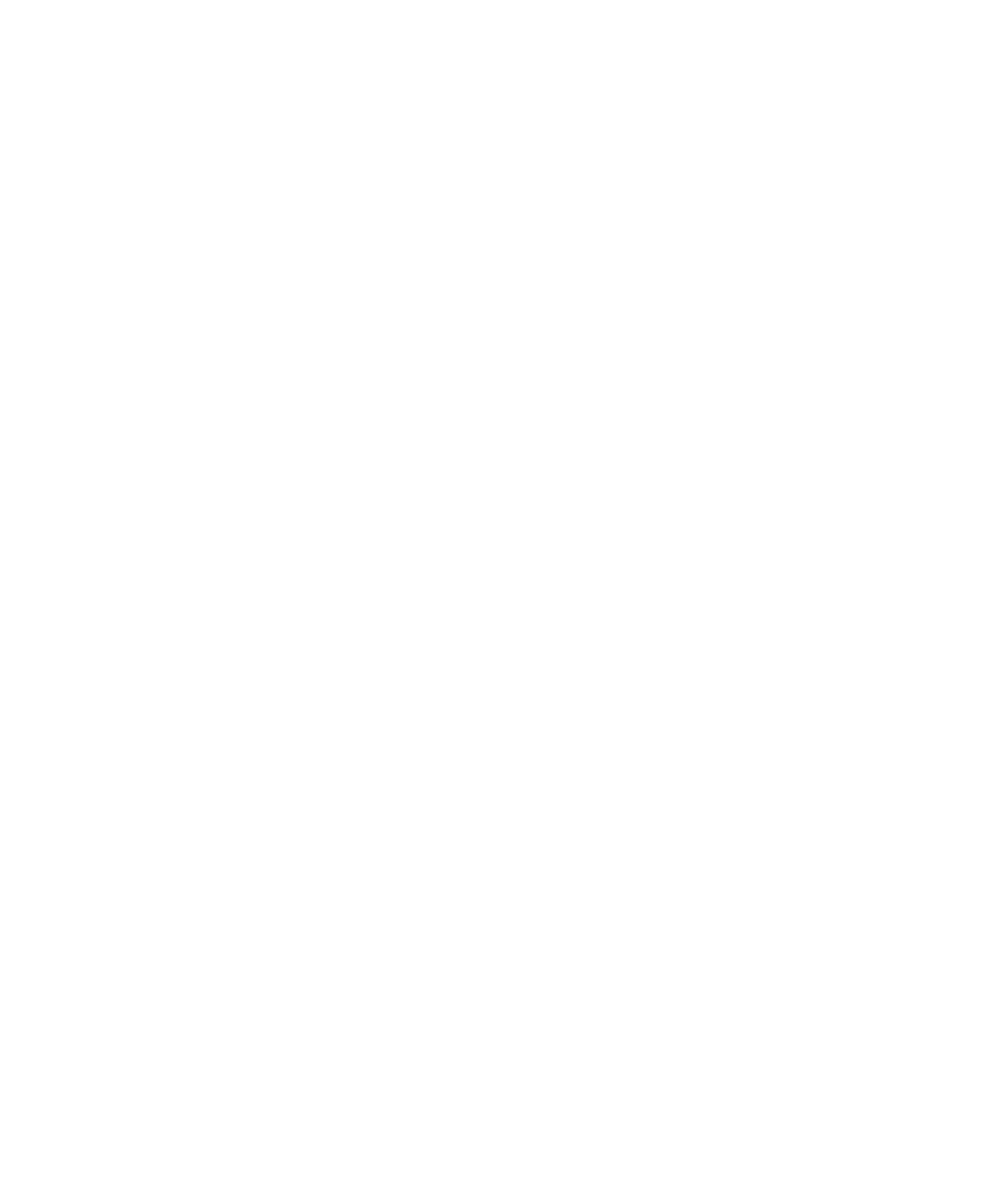
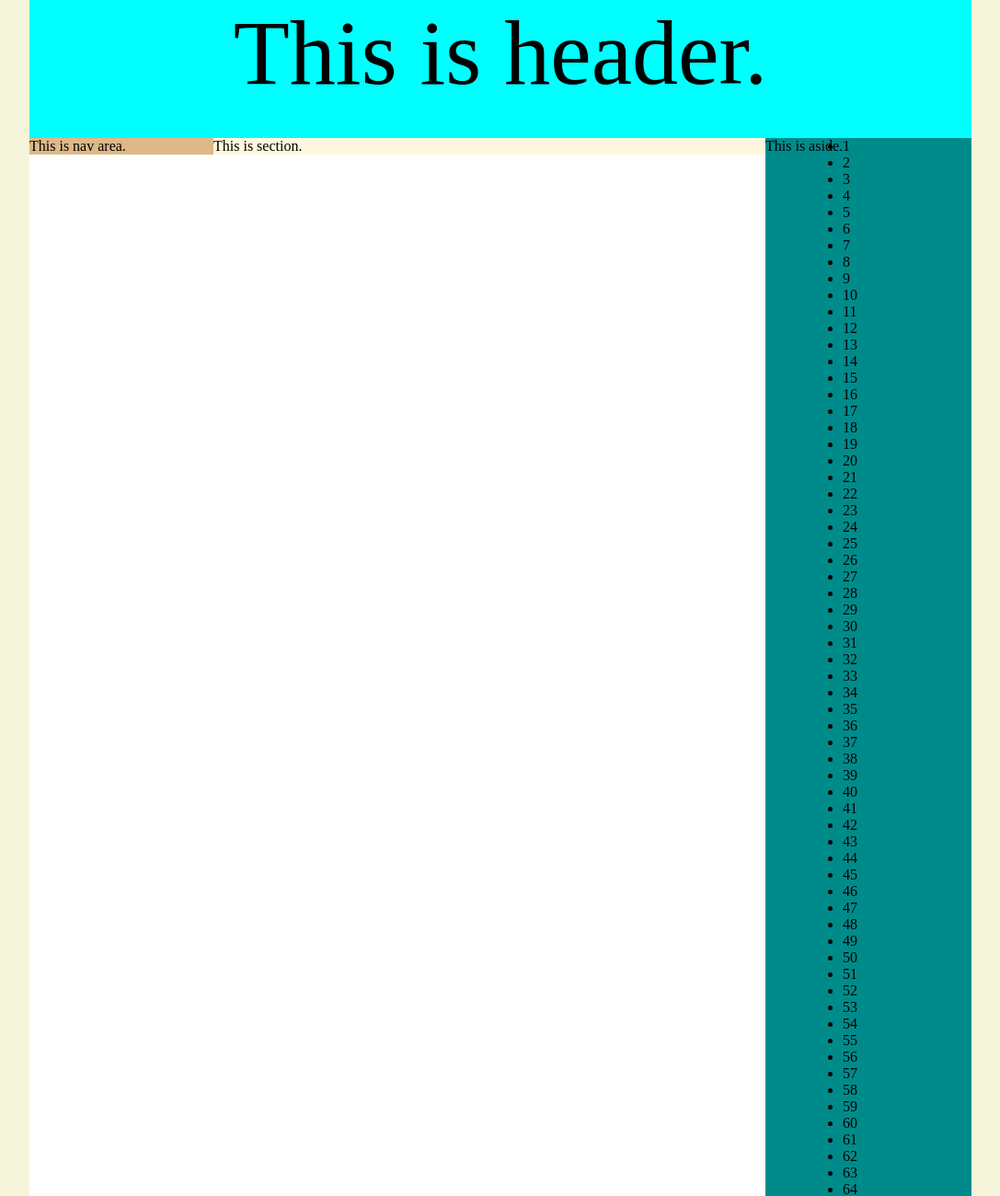
Before and after one commit to dodudi/HTML-CSS-STUDY, a plain HTML site: page Practice/main.html in a window 1280 px wide. Shown: the top 1300 px of the page at 92% size, without its empty margins (96-1183 px from the left). Before the commit the page ends 800 px from the top, so only its background shows below. Drawn offline with Linux system fonts and the light colour scheme.

Commit message:
[ADD] 레이아웃

```diff
--- a/Practice/main.css
+++ b/Practice/main.css
@@ -0,0 +1,56 @@
+*{
+    padding: 0px;
+    margin: 0px;
+}
+
+html{
+    width:100%;
+    height:100%;
+    background-color: beige;
+}
+body{
+    min-height: 100%;
+}
+.wrapper{
+    width:1024px;
+    height:100%;
+    background-color: white;
+    margin: 0 auto;
+}
+
+header{
+    display: flex;
+    width : 100%;
+    height:150px;
+    background-color: aqua;
+    font-size: 100px;
+    align-content: center;
+    justify-content:  center;
+}
+
+nav{
+    display: inline-flex;
+    width:200px;
+    min-height: 100%;
+    flex-grow: 10;
+    background-color: burlywood;
+}
+
+section{
+    display: inline-flex;
+    width:600px;
+    min-height: 100%;
+    background-color: cornsilk;
+}
+aside{
+    display: inline-flex;
+    width:224px;
+    height:100%;
+    background-color: darkcyan;
+}
+footer{
+    display: flex;
+    width:100%;
+    height:150px;
+    background-color: brown;
+}
--- a/Practice/main.html
+++ b/Practice/main.html
@@ -12,7 +12,127 @@
 
 
 <body>
+    <div class="wrapper">
+        <header>
+            This is header.
+        </header>
 
+        <nav>
+            This is nav area.
+        </nav
+        ><section>
+            This is section.
+
+        </section
+        ><aside>
+            This is aside.
+            <ul>
+                <li>1</li>
+                <li>2</li>
+                <li>3</li>
+                <li>4</li>
+                <li>5</li>
+                <li>6</li>
+                <li>7</li>
+                <li>8</li>
+                <li>9</li>
+                <li>10</li>
+                <li>11</li>
+                <li>12</li>
+                <li>13</li>
+                <li>14</li>
+                <li>15</li>
+                <li>16</li>
+                <li>17</li>
+                <li>18</li>
+                <li>19</li>
+                <li>20</li>
+                <li>21</li>
+                <li>22</li>
+                <li>23</li>
+                <li>24</li>
+                <li>25</li>
+                <li>26</li>
+                <li>27</li>
+                <li>28</li>
+                <li>29</li>
+                <li>30</li>
+                <li>31</li>
+                <li>32</li>
+                <li>33</li>
+                <li>34</li>
+                <li>35</li>
+                <li>36</li>
+                <li>37</li>
+                <li>38</li>
+                <li>39</li>
+                <li>40</li>
+                <li>41</li>
+                <li>42</li>
+                <li>43</li>
+                <li>44</li>
+                <li>45</li>
+                <li>46</li>
+                <li>47</li>
+                <li>48</li>
+                <li>49</li>
+                <li>50</li>
+                <li>51</li>
+                <li>52</li>
+                <li>53</li>
+                <li>54</li>
+                <li>55</li>
+                <li>56</li>
+                <li>57</li>
+                <li>58</li>
+                <li>59</li>
+                <li>60</li>
+                <li>61</li>
+                <li>62</li>
+                <li>63</li>
+                <li>64</li>
+                <li>65</li>
+                <li>66</li>
+                <li>67</li>
+                <li>68</li>
+                <li>69</li>
+                <li>70</li>
+                <li>71</li>
+                <li>72</li>
+                <li>73</li>
+                <li>74</li>
+                <li>75</li>
+                <li>76</li>
+                <li>77</li>
+                <li>78</li>
+                <li>79</li>
+                <li>80</li>
+                <li>81</li>
+                <li>82</li>
+                <li>83</li>
+                <li>84</li>
+                <li>85</li>
+                <li>86</li>
+                <li>87</li>
+                <li>88</li>
+                <li>89</li>
+                <li>90</li>
+                <li>91</li>
+                <li>92</li>
+                <li>93</li>
+                <li>94</li>
+                <li>95</li>
+                <li>96</li>
+                <li>97</li>
+                <li>98</li>
+                <li>99</li>
+                <li>100</li>
+            </ul>
+        </aside>
+        <footer>
+            This is footer.
+        </footer>
+    </div>
 </body>
 
 </html>
```
